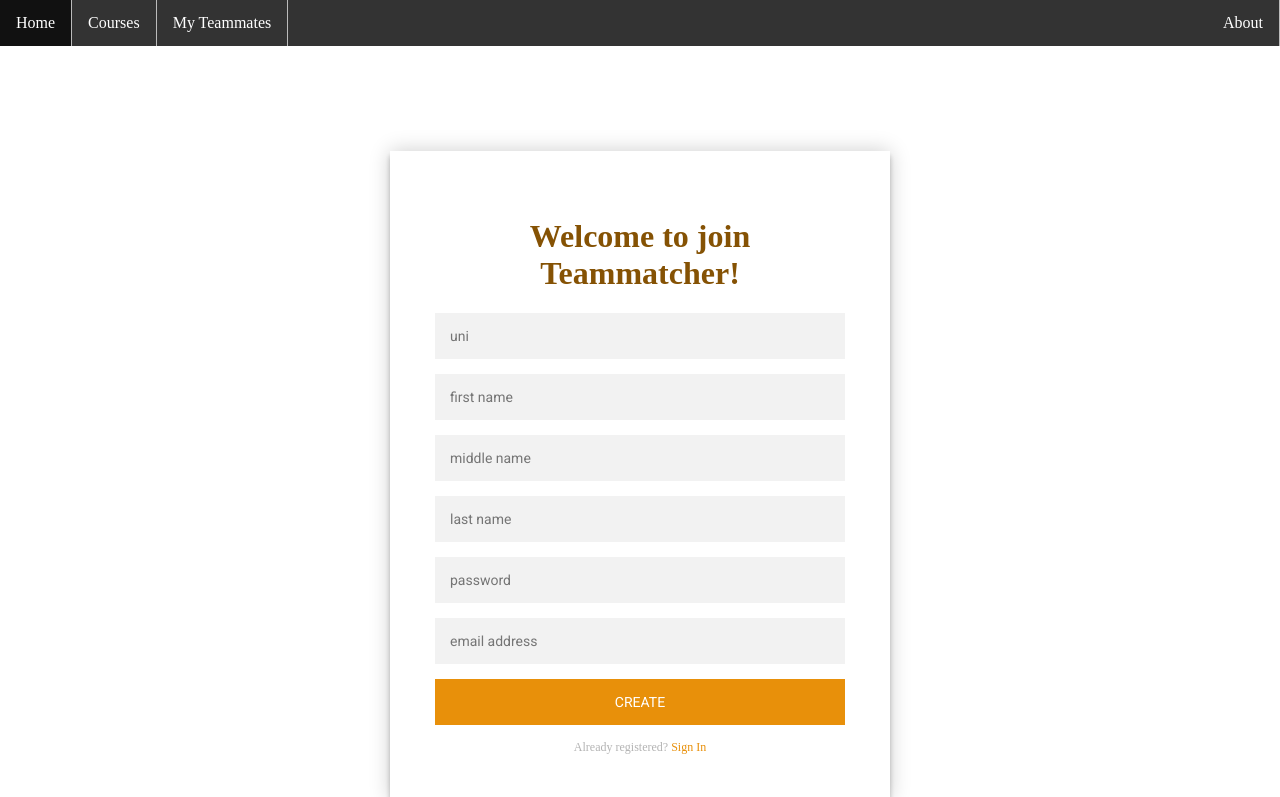
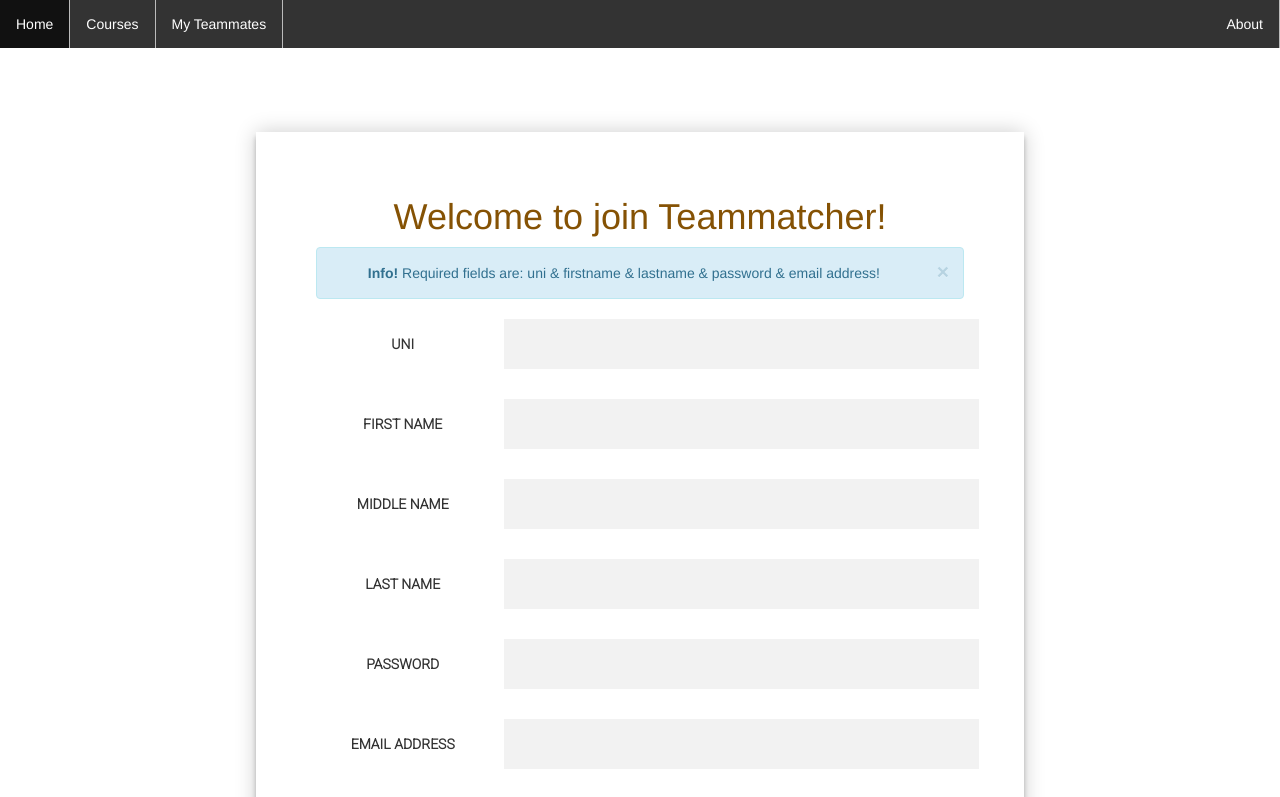
Before and after one commit to Group-Project-For-E6156/Teammatch_Frontend, an Angular app: page /home in a window 1280 px wide. Shown: the top 797 px of the page. Built offline with nearby package versions, Linux system fonts and the light colour scheme.

Commit message:
enable registration form algorithm

```diff
--- a/src/app/account/account.component.css
+++ b/src/app/account/account.component.css
@@ -1,7 +1,7 @@
 @import url(https://fonts.googleapis.com/css?family=Roboto:300);
 
 .login-page {
-  width: 500px;
+  width: 60%;
   padding: 8% 0 0;
   margin: auto;
 }
@@ -13,17 +13,27 @@
   position: relative;
   z-index: 1;
   background: #FFFFFF;
-  max-width: 500px;
+  /*max-width: 600px;*/
   margin: 0 auto 100px;
   padding: 45px;
   text-align: center;
   box-shadow: 0 0 20px 0 rgba(0, 0, 0, 0.2), 0 5px 5px 0 rgba(0, 0, 0, 0.24);
 }
+.form label {
+  font-family: "Roboto", sans-serif;
+  outline: 0;
+  width: 30%;
+  border: 0;
+  margin: 0 0 15px;
+  padding: 15px;
+  box-sizing: border-box;
+  font-size: 14px;
+}
 .form input {
   font-family: "Roboto", sans-serif;
   outline: 0;
   background: #f2f2f2;
-  width: 100%;
+  width: 70%;
   border: 0;
   margin: 0 0 15px;
   padding: 15px;
--- a/src/app/account/account.component.html
+++ b/src/app/account/account.component.html
@@ -1,24 +1,48 @@
 <p>placeholder for navbar</p>
-<app-messages></app-messages>
 <div class="login-page">
   <div class="form">
     <form id="register-form">
       <h1>Welcome to join Teammatcher!</h1>
-      <input type="text" placeholder="uni"/>
-      <input type="text" placeholder="first name"/>
-      <input type="text" placeholder="middle name"/>
-      <input type="text" placeholder="last name"/>
-      <input type="password" placeholder="password"/>
-      <input type="text" placeholder="email address"/>
-      <button>create</button>
+      <app-messages></app-messages>
+      <div class="form-group form-inline">
+        <label for="uni_signup">UNI</label>
+        <input id="uni_signup" name = "input" type="text" [(ngModel)]="this.uni">
+      </div>
+      <div class="form-group form-inline">
+        <label for="first_signup">FIRST NAME</label>
+        <input id="first_signup" name="input" type="text" [(ngModel)]="this.first_name"/>
+      </div>
+      <div class="form-group form-inline">
+        <label for="middle_signup">MIDDLE NAME</label>
+        <input id="middle_signup" name="input" type="text" [(ngModel)]="this.middle_name"/>
+      </div>
+      <div class="form-group form-inline">
+        <label for="last_signup">LAST NAME</label>
+        <input id="last_signup" name="input" type="text" [(ngModel)]="this.last_name"/>
+      </div>
+      <div class="form-group form-inline">
+        <label for="pwd_signup">PASSWORD</label>
+        <input id="pwd_signup" name="input" type="password" [(ngModel)]="this.password"/>
+      </div>
+      <div class="form-group form-inline">
+        <label for="email_signup">EMAIL ADDRESS</label>
+        <input id="email_signup" name="input" type="text" [(ngModel)]="this.email_address"/>
+      </div>
+      <button (click)="createAccount()">create</button>
       <p class="message">
         Already registered? <a (click)="changeForm()">Sign In</a>
       </p>
     </form>
     <form id="login-form">
       <h1>Welcome back to Teammatcher!</h1>
-      <input type="text" placeholder="uni"/>
-      <input type="password" placeholder="password"/>
+      <div class="form-group form-inline">
+        <label for="uni_login">UNI</label>
+        <input id="uni_login" name = "input" type="text" [(ngModel)]="this.uni">
+      </div>
+      <div class="form-group form-inline">
+        <label for="pwd_login">PASSWORD</label>
+        <input id="pwd_login" name="input" type="password" [(ngModel)]="this.password"/>
+      </div>
       <button>login</button>
       <p class="message">
         Not registered? <a (click)="changeForm()">Create an account</a>
--- a/src/app/account/account.component.ts
+++ b/src/app/account/account.component.ts
@@ -1,4 +1,5 @@
 import { Component, OnInit } from '@angular/core';
+import { MessageService } from "../message.service";
 
 @Component({
   selector: 'app-account',
@@ -7,30 +8,89 @@ import { Component, OnInit } from '@angular/core';
 })
 export class AccountComponent implements OnInit {
   // For deciding which form to be displayed
-  signIn: Boolean = true;
-  logIn: Boolean = false;
+  signUp: boolean = true;
+  logIn: boolean = false;
+  messageDict = {
+    "TO_LOGIN": "Please input your account uni and password!",
+    "TO_REGISTER": "Required fields are: uni & firstname & lastname & password & email address!",
+    "MISSING_INPUT": "You should have uni & firstname & lastname & password & email address filled!",
+    "SUCCESS": "Thanks for the registration! You will receive an email to verify your account!",
+    "DUPLICATED_UNI": "It seems that you have already registered with your uni/email!",
+  };
 
-  constructor() { }
+  // Fields in forms
+  uni: string = "";
+  first_name: string = "";
+  middle_name: string = "";
+  last_name: string = "";
+  password: string = "";
+  email_address: string = "";
+
+
+  constructor(
+    public messageService: MessageService,
+  ) {}
+
 
   ngOnInit(): void {
-    this.signIn = true;
-    this.logIn = false;
+    let message = this.getMessage("TO_REGISTER");
+    this.messageService.update(message, "INFO");
+  }
+
+  /** Use message type to get message from message dict - only one output */
+  getMessage(type: string): string {
+    return Object.entries(this.messageDict)
+      .filter(item => item[0] == type)
+      .map(item => item[1])[0];
+  }
+
+  clearFields(): void {
+    this.uni= "";
+    this.first_name = "";
+    this.middle_name = "";
+    this.last_name = "";
+    this.password = "";
+    this.email_address = "";
   }
 
   changeForm(): void {
-    this.signIn = !this.signIn;
+    this.messageService.clear();
+    this.clearFields();
+    this.signUp = !this.signUp;
     this.logIn = !this.logIn;
     const registerForm = document.getElementById("register-form");
     const loginForm = document.getElementById("login-form")
+    let message = "";
     if(registerForm != null && loginForm != null) {
-      if (this.signIn) {
+      if (this.signUp) {
+        message = this.getMessage("TO_REGISTER")
         registerForm.style.display = "block";
         loginForm.style.display = "none";
       } else {
+        message = this.getMessage("TO_LOGIN")
         registerForm.style.display = "none";
         loginForm.style.display = "block";
       }
     }
+    console.log(message);
+    this.messageService.update(message, "INFO");
   }
 
+  /** createAccount:
+   * 1. Check if all necessary inputs are filled -> if not, display warning message
+   * 2. Connect to BE service and create a new Account: Show Result Message
+   * */
+  createAccount(): void {
+    let curMessage = "";
+    console.log("You click on create account!")
+    if(this.uni === "" || this.first_name === "" || this.last_name === "" || this.password === "" || this.email_address === "") {
+      curMessage = this.getMessage("MISSING_INPUT");
+    }
+    if(curMessage !== "") {
+      // there are some error when inputting fields
+      this.messageService.update(curMessage, "WARNING");
+      return;
+    }
+    this.messageService.update("INPUT CORRECT!", "SUCCESS");
+  }
 }
--- a/src/app/app.module.ts
+++ b/src/app/app.module.ts
@@ -7,6 +7,7 @@ import { NavbarComponent } from './navbar/navbar.component';
 import { AboutComponent } from './about/about.component';
 import { AccountComponent } from './account/account.component';
 import { MessagesComponent } from './messages/messages.component';
+import {FormsModule} from "@angular/forms";
 
 @NgModule({
   declarations: [
@@ -18,7 +19,8 @@ import { MessagesComponent } from './messages/messages.component';
   ],
   imports: [
     BrowserModule,
-    AppRoutingModule
+    AppRoutingModule,
+    FormsModule
   ],
   providers: [],
   bootstrap: [AppComponent]
--- a/src/app/messages/messages.component.css
+++ b/src/app/messages/messages.component.css
@@ -1,38 +1,4 @@
-body {
-  font-family: 'Roboto', Arial;
+.container {
+  position: relative;
+  width: 100%;
 }
-
-.alert {
-  width: 97%;
-  padding: 12px 16px;
-  border-radius: 4px;
-  border-style: solid;
-  border-width: 1px;
-  margin-bottom: 12px;
-  font-size: 16px;
-}
-
-.alert.alert-success {
-  background-color: rgba(227, 253, 235, 1);
-  border-color: rgba(38, 179, 3, 1);
-  color: rgba(60, 118, 61, 1);
-}
-
-.alert.alert-info {
-  background-color: rgba(217, 237, 247, 1);
-  color: rgba(49, 112, 143, 1);
-  border-color: rgba(126, 182, 193, 1);
-}
-
-
-.alert.alert-warning {
-  background-color: rgba(252, 248, 227, 1);
-  border-color: rgba(177, 161, 129, 1);
-  color: rgba(138, 109, 59, 1);
-}
-
-.alert.alert-danger {
-  background-color: rgba(248, 215, 218, 1);
-  border-color: rgba(220, 53, 69, 1);
-  color: rgba(114, 28, 36,1);
-}
--- a/src/app/messages/messages.component.html
+++ b/src/app/messages/messages.component.html
@@ -1,18 +1,18 @@
-<head>
-    <link href="https://fonts.googleapis.com/css?family=Roboto&display=swap" rel="stylesheet">
-  </head>
-
-<body>
-  <div class="alert alert-success" role="alert" *ngIf="messageService.type==='SUCCESS'">
-    {{messageService.message}}
+<div class = "container">
+  <div class="alert alert-success alert-dismissible fade in" *ngIf="messageService.type==='SUCCESS'">
+    <a href="#" class="close" data-dismiss="alert" aria-label="close">&times;</a>
+    <strong>Success!</strong> {{this.messageService.message}}
   </div>
-  <div class="alert alert-info" role="alert" *ngIf="messageService.type==='INFO'">
-    {{messageService.message}}
+  <div class="alert alert-info alert-dismissible fade in" *ngIf="messageService.type==='INFO'">
+    <a href="#" class="close" data-dismiss="alert" aria-label="close">&times;</a>
+    <strong>Info!</strong> {{this.messageService.message}}
   </div>
-  <div class="alert alert-warning" role="alert" *ngIf="messageService.type==='WARNING'">
-    {{messageService.message}}
+  <div class="alert alert-warning alert-dismissible fade in" *ngIf="messageService.type==='WARNING'">
+    <a href="#" class="close" data-dismiss="alert" aria-label="close">&times;</a>
+    <strong>Warning!</strong> {{this.messageService.message}}
   </div>
-  <div class="alert alert-danger" role="alert" *ngIf="messageService.type==='DANGER'">
-    {{messageService.message}}
+  <div class="alert alert-danger alert-dismissible fade in" *ngIf="messageService.type==='DANGER'">
+    <a href="#" class="close" data-dismiss="alert" aria-label="close">&times;</a>
+    <strong>Danger!</strong> {{this.messageService.message}}
   </div>
-</body>
+</div>
--- a/src/index.html
+++ b/src/index.html
@@ -6,6 +6,9 @@
   <base href="/">
   <meta name="viewport" content="width=device-width, initial-scale=1">
   <link rel="icon" type="image/x-icon" href="favicon.ico">
+  <link rel="stylesheet" href="https://maxcdn.bootstrapcdn.com/bootstrap/3.4.1/css/bootstrap.min.css">
+  <script src="https://ajax.googleapis.com/ajax/libs/jquery/3.6.0/jquery.min.js"></script>
+  <script src="https://maxcdn.bootstrapcdn.com/bootstrap/3.4.1/js/bootstrap.min.js"></script>
 </head>
 <body>
   <app-root></app-root>
```
